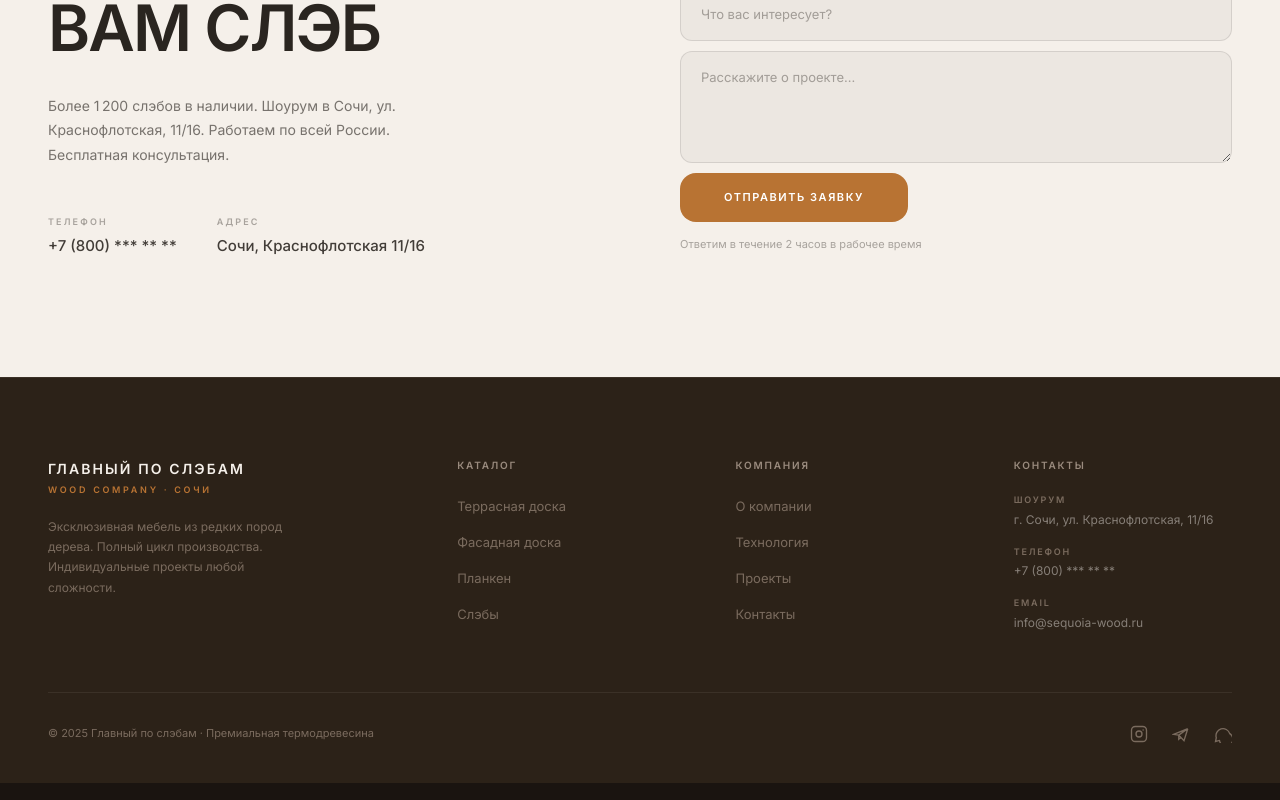
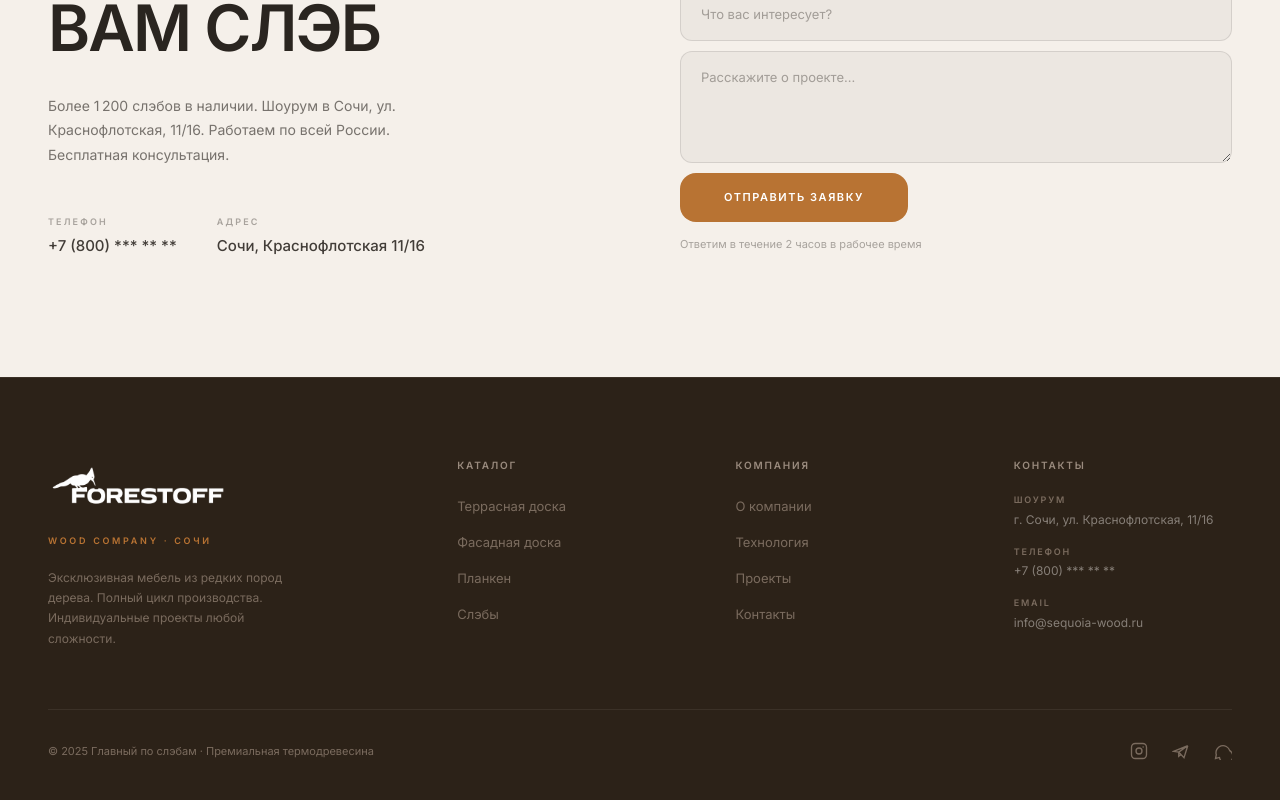
Before and after one commit to Zer0Blog/GlavSlebTest, a Next.js app: page /v2 in a window 1280 px wide. Shown: the part 5572-6372 px from the top of the page. Built offline with nearby package versions, Linux system fonts and the light colour scheme.

Commit message:
изменен логотип футера

```diff
--- a/components/sections/home-v2/HomePageV2.tsx
+++ b/components/sections/home-v2/HomePageV2.tsx
@@ -624,7 +624,13 @@ export default function HomePageV2() {
         <div className="container-page">
           <div className="v2-footer__grid">
             <div>
-              <div className="v2-footer__brand">Главный по слэбам</div>
+              <div className="v2-footer__brand">
+                <img
+                  src={assetUrl('/media/logo.png')}
+                  alt="Главный по слэбам"
+                  className="nav-logo"
+                />
+              </div>
               <div className="v2-footer__tagline">Wood Company · Сочи</div>
               <p className="v2-footer__desc">
                 Эксклюзивная мебель из редких пород дерева. Полный цикл производства. Индивидуальные проекты любой сложности.
```
